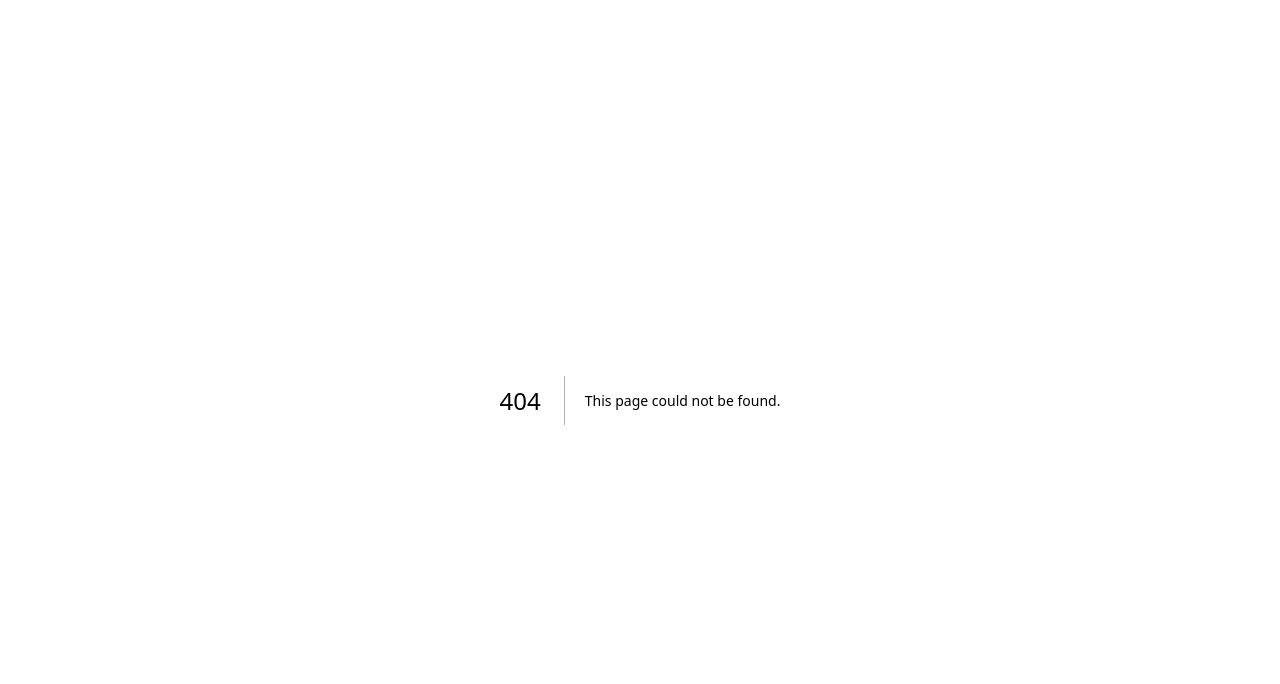
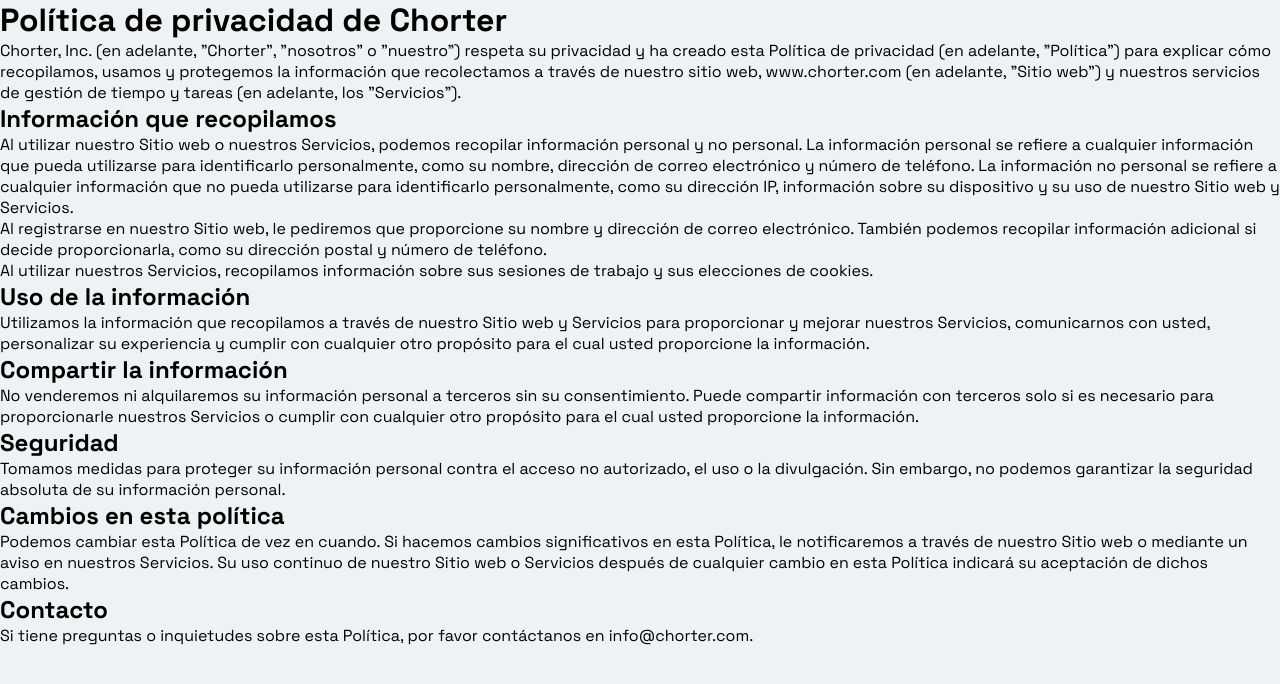
Before and after one commit to lutzseverino/dam-m04--chorter, a Next.js app: page /policy in a window 1280 px wide. Before the commit this address had no page. Shown: the top 684 px of the page. Built offline with nearby package versions, Linux system fonts and the light colour scheme.

Commit message:
feat: :sparkles: create policy page

```diff
--- /dev/null
+++ b/pages/policy.jsx
@@ -0,0 +1,9 @@
+import ReactMarkdown from 'react-markdown'
+import markdown from 'raw-loader!./policy.md';
+
+
+export default function Policy() {
+    return (
+        <ReactMarkdown children={markdown} />
+    );
+}
--- /dev/null
+++ b/pages/policy.md
@@ -0,0 +1,31 @@
+# Política de privacidad de Chorter
+
+Chorter, Inc. (en adelante, "Chorter", "nosotros" o "nuestro") respeta su privacidad y ha creado esta Política de privacidad (en adelante, "Política") para explicar cómo recopilamos, usamos y protegemos la información que recolectamos a través de nuestro sitio web, www.chorter.com (en adelante, "Sitio web") y nuestros servicios de gestión de tiempo y tareas (en adelante, los "Servicios").
+
+## Información que recopilamos
+
+Al utilizar nuestro Sitio web o nuestros Servicios, podemos recopilar información personal y no personal. La información personal se refiere a cualquier información que pueda utilizarse para identificarlo personalmente, como su nombre, dirección de correo electrónico y número de teléfono. La información no personal se refiere a cualquier información que no pueda utilizarse para identificarlo personalmente, como su dirección IP, información sobre su dispositivo y su uso de nuestro Sitio web y Servicios.
+
+Al registrarse en nuestro Sitio web, le pediremos que proporcione su nombre y dirección de correo electrónico. También podemos recopilar información adicional si decide proporcionarla, como su dirección postal y número de teléfono.
+
+Al utilizar nuestros Servicios, recopilamos información sobre sus sesiones de trabajo y sus elecciones de cookies.
+
+## Uso de la información
+
+Utilizamos la información que recopilamos a través de nuestro Sitio web y Servicios para proporcionar y mejorar nuestros Servicios, comunicarnos con usted, personalizar su experiencia y cumplir con cualquier otro propósito para el cual usted proporcione la información.
+
+## Compartir la información
+
+No venderemos ni alquilaremos su información personal a terceros sin su consentimiento. Puede compartir información con terceros solo si es necesario para proporcionarle nuestros Servicios o cumplir con cualquier otro propósito para el cual usted proporcione la información.
+
+## Seguridad
+
+Tomamos medidas para proteger su información personal contra el acceso no autorizado, el uso o la divulgación. Sin embargo, no podemos garantizar la seguridad absoluta de su información personal.
+
+## Cambios en esta política
+
+Podemos cambiar esta Política de vez en cuando. Si hacemos cambios significativos en esta Política, le notificaremos a través de nuestro Sitio web o mediante un aviso en nuestros Servicios. Su uso continuo de nuestro Sitio web o Servicios después de cualquier cambio en esta Política indicará su aceptación de dichos cambios.
+
+## Contacto
+
+Si tiene preguntas o inquietudes sobre esta Política, por favor contáctanos en info@chorter.com.
```
